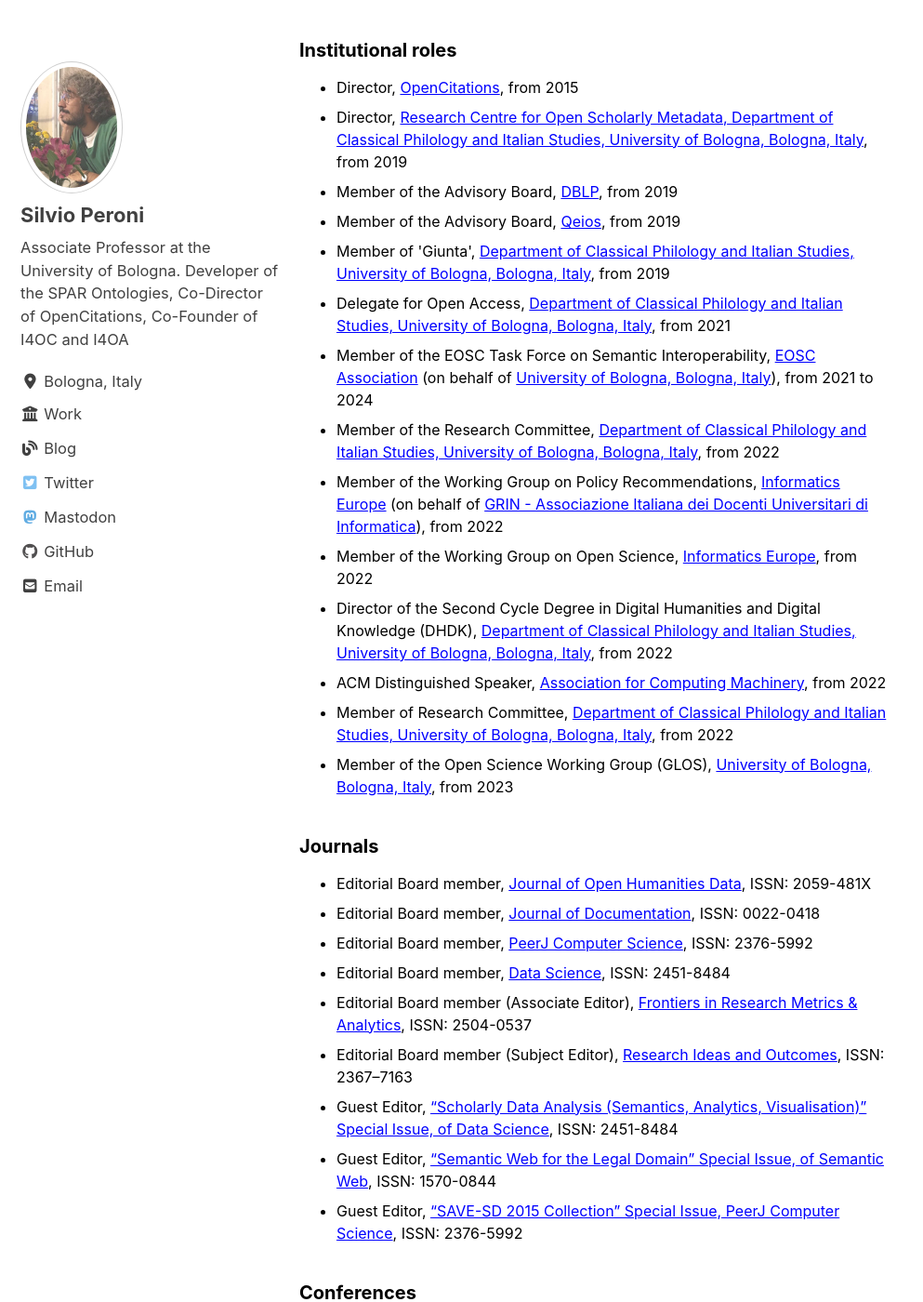
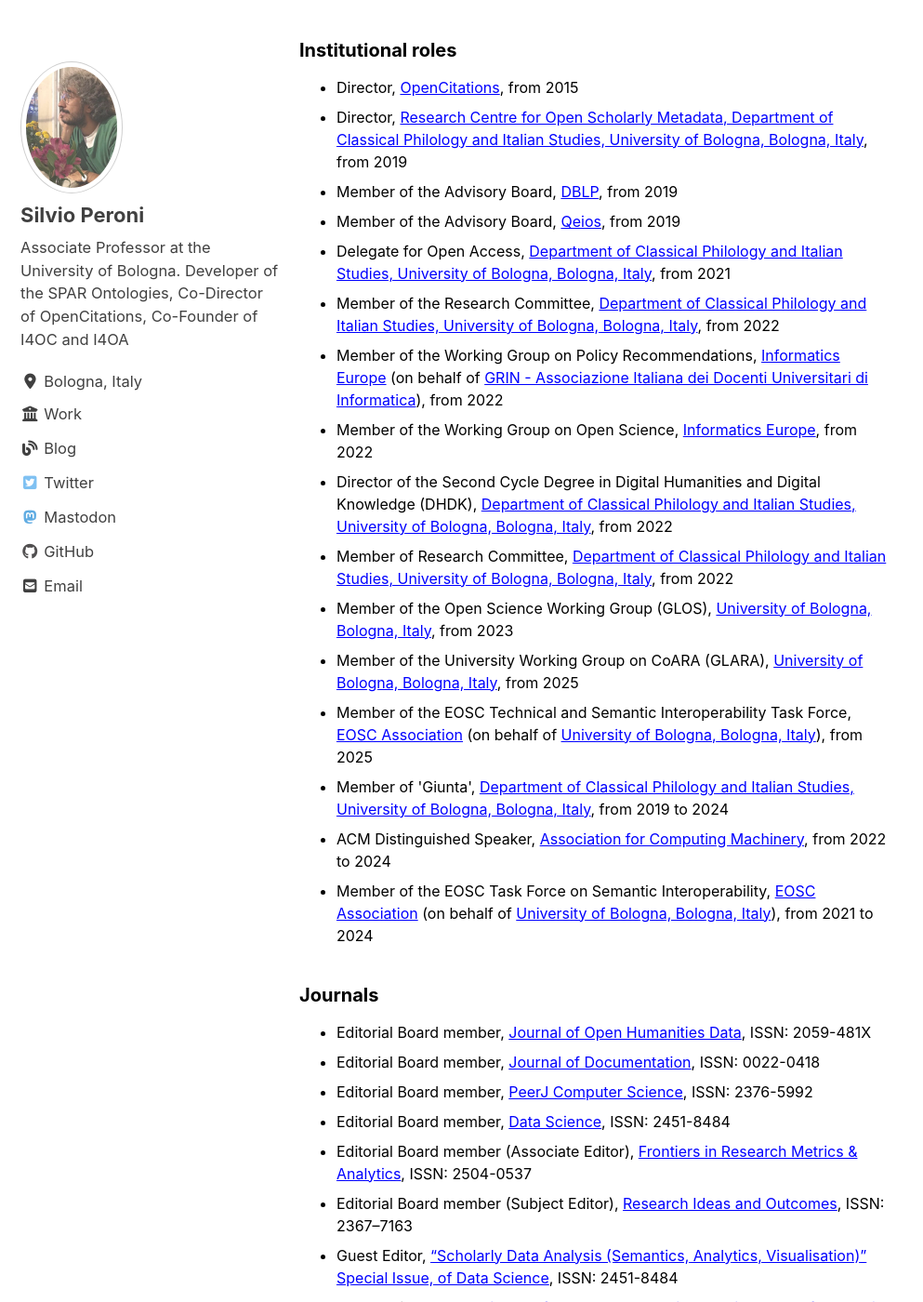
Before and after one commit to essepuntato/essepuntato.github.io, a Jekyll site: the page built from _pages/activities.md, in a window 1280 px wide and 1400 px high, scrolled down 397 px. Shown: the whole window at 93% size, without its empty margins (0-993 px from the left). Built offline with Jekyll 4.4.1, drawn with Linux system fonts in a browser that asks for light colours; cached includes are drawn as plain includes; nearby versions of some CDN libraries.

Commit message:
Update institutional.yml

```diff
--- a/_data/activities/institutional.yml
+++ b/_data/activities/institutional.yml
@@ -14,21 +14,10 @@
   institution: "Qeios"
   website: "https://qeios.com"
   start: "2019"
-- role: "Member of 'Giunta'"
-  institution: "Department of Classical Philology and Italian Studies, University of Bologna, Bologna, Italy"
-  website: "https://ficlit.unibo.it"
-  start: "2019"
 - role: "Delegate for Open Access"
   institution: "Department of Classical Philology and Italian Studies, University of Bologna, Bologna, Italy"
   website: "https://ficlit.unibo.it"
   start: "2021"
-- role: "Member of the EOSC Task Force on Semantic Interoperability"
-  institution: "EOSC Association"
-  behalfof: "University of Bologna, Bologna, Italy"
-  website: "https://www.eosc.eu/advisory-groups/semantic-interoperability"
-  bwebsite: "https://www.unibo.it"
-  start: "2021"
-  end: "2024"
 - role: "Member of the Research Committee"
   institution: "Department of Classical Philology and Italian Studies, University of Bologna, Bologna, Italy"
   website: "https://ficlit.unibo.it"
@@ -47,15 +36,38 @@
   institution: "Department of Classical Philology and Italian Studies, University of Bologna, Bologna, Italy"
   website: "https://corsi.unibo.it/2cycle/DigitalHumanitiesKnowledge"
   start: "2022"
-- role: "ACM Distinguished Speaker"
-  institution: "Association for Computing Machinery"
-  website: "https://speakers.acm.org/speakers/peroni_17349"
-  start: "2022"
 - role: "Member of Research Committee"
   institution: "Department of Classical Philology and Italian Studies, University of Bologna, Bologna, Italy"
   website: "https://ficlit.unibo.it"
   start: "2022"
 - role: "Member of the Open Science Working Group (GLOS)"
   institution: "University of Bologna, Bologna, Italy"
-  website: "https://www.unibo.it"
+  website: "https://www.unibo.it/it/ricerca/open-science/gruppo-di-lavoro-sulla-scienza-aperta-e-i-dati-della-ricerca"
   start: "2023"
+- role: "Member of the University Working Group on CoARA (GLARA)"
+  institution: "University of Bologna, Bologna, Italy"
+  website: "https://www.unibo.it/en/research/research-evaluation/coalition-for-advancing-research-assessment-coara"
+  start: "2025"
+- role: "Member of the EOSC Technical and Semantic Interoperability Task Force"
+  institution: "EOSC Association"
+  behalfof: "University of Bologna, Bologna, Italy"
+  website: "https://eosc.eu/advisory-groups/technical-and-semantic-interoperability-task-force"
+  bwebsite: "https://www.unibo.it"
+  start: "2025"
+- role: "Member of 'Giunta'"
+  institution: "Department of Classical Philology and Italian Studies, University of Bologna, Bologna, Italy"
+  website: "https://ficlit.unibo.it"
+  start: "2019"
+  end: "2024"
+- role: "ACM Distinguished Speaker"
+  institution: "Association for Computing Machinery"
+  website: "https://speakers.acm.org/speakers/peroni_17349"
+  start: "2022"
+  end: "2024"
+- role: "Member of the EOSC Task Force on Semantic Interoperability"
+  institution: "EOSC Association"
+  behalfof: "University of Bologna, Bologna, Italy"
+  website: "https://www.eosc.eu/advisory-groups/semantic-interoperability"
+  bwebsite: "https://www.unibo.it"
+  start: "2021"
+  end: "2024"
```
